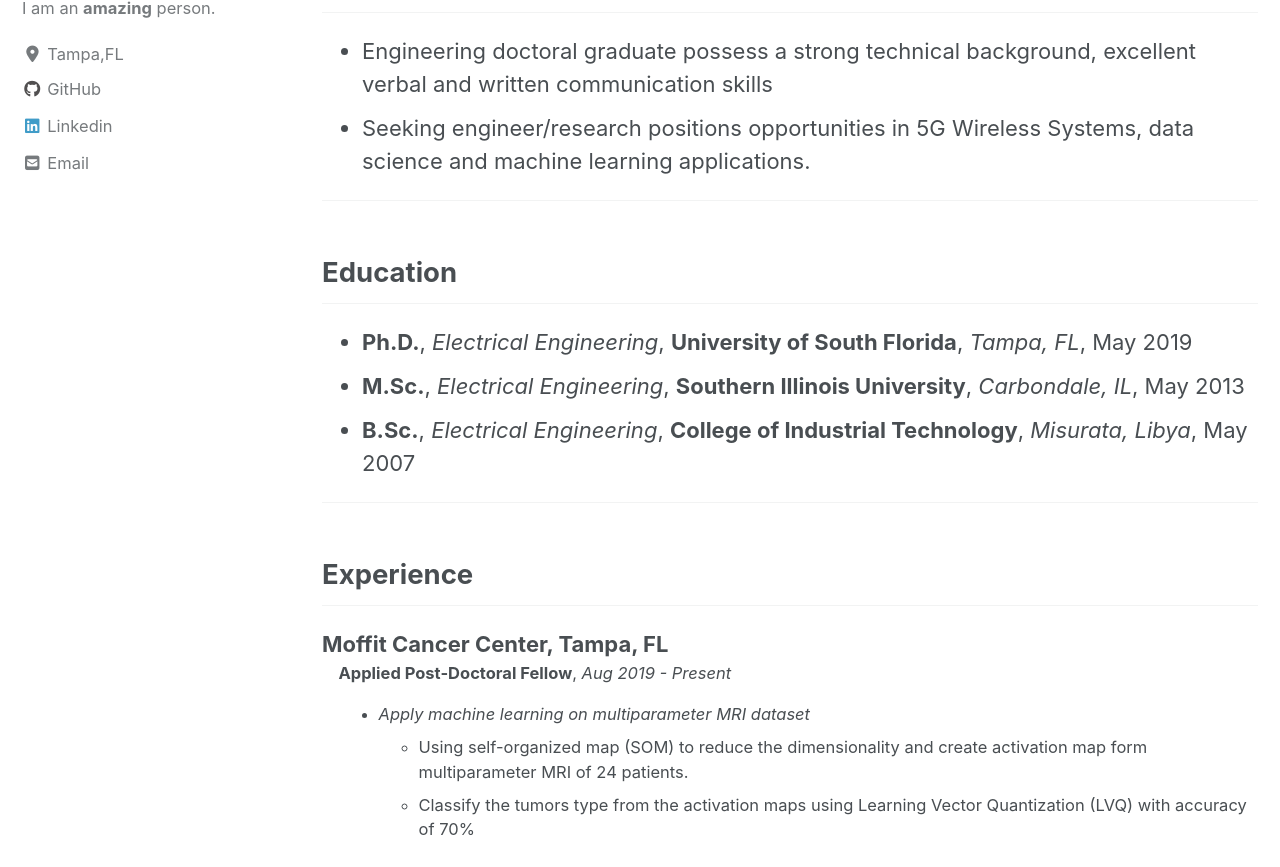
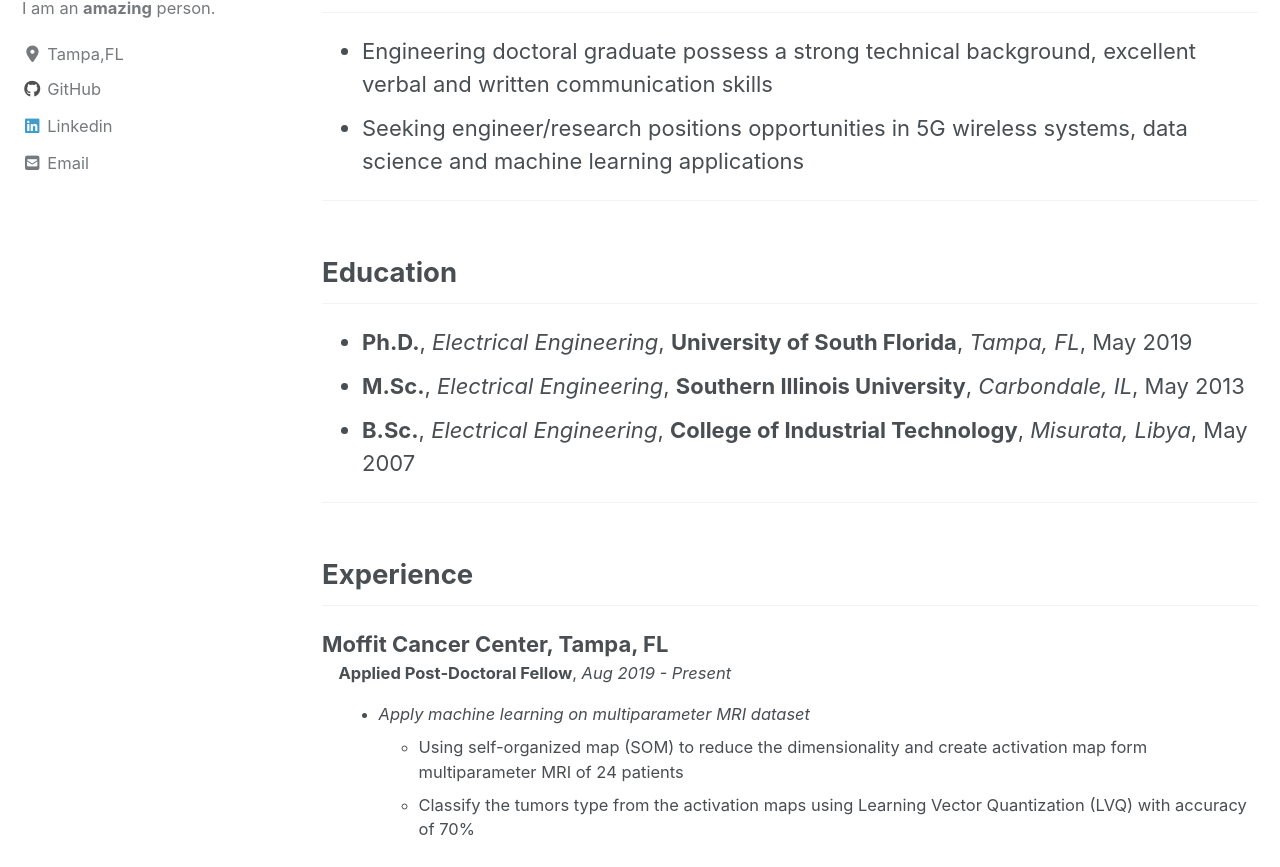
Before and after one commit to AsimMazin/Asimmazin.github.io, a Jekyll site: the page built from _pages/Resume.md, in a window 1280 px wide and 1400 px high. Shown: the part 282-1149 px from the top of the window. Built offline with Jekyll 4.4.1, drawn with Linux system fonts in a browser that asks for light colours; cached includes are drawn as plain includes; nearby versions of some CDN libraries.

Commit message:
modifications

```diff
--- a/_pages/Resume.md
+++ b/_pages/Resume.md
@@ -10,7 +10,7 @@
 
 ## Summary {#summary}
 - Engineering doctoral graduate possess a strong technical background, excellent verbal and written communication skills
-- Seeking engineer/research positions opportunities in 5G Wireless Systems, data science and machine learning applications.
+- Seeking engineer/research positions opportunities in 5G wireless systems, data science and machine learning applications
 
 -----------------
 
@@ -26,7 +26,7 @@
 Moffit Cancer Center, Tampa, FL
 : **Applied Post-Doctoral Fellow**, *Aug 2019 - Present*
 - *Apply machine learning on multiparameter MRI dataset*
-    - Using self-organized map (SOM) to reduce the dimensionality and create activation map form multiparameter MRI of 24 patients.
+    - Using self-organized map (SOM) to reduce the dimensionality and create activation map form multiparameter MRI of 24 patients
     - Classify the tumors type from the activation maps using Learning Vector Quantization  (LVQ) with accuracy of 70%
 
 *i*WINLAB at University of South Florida, Tampa, FL
```
